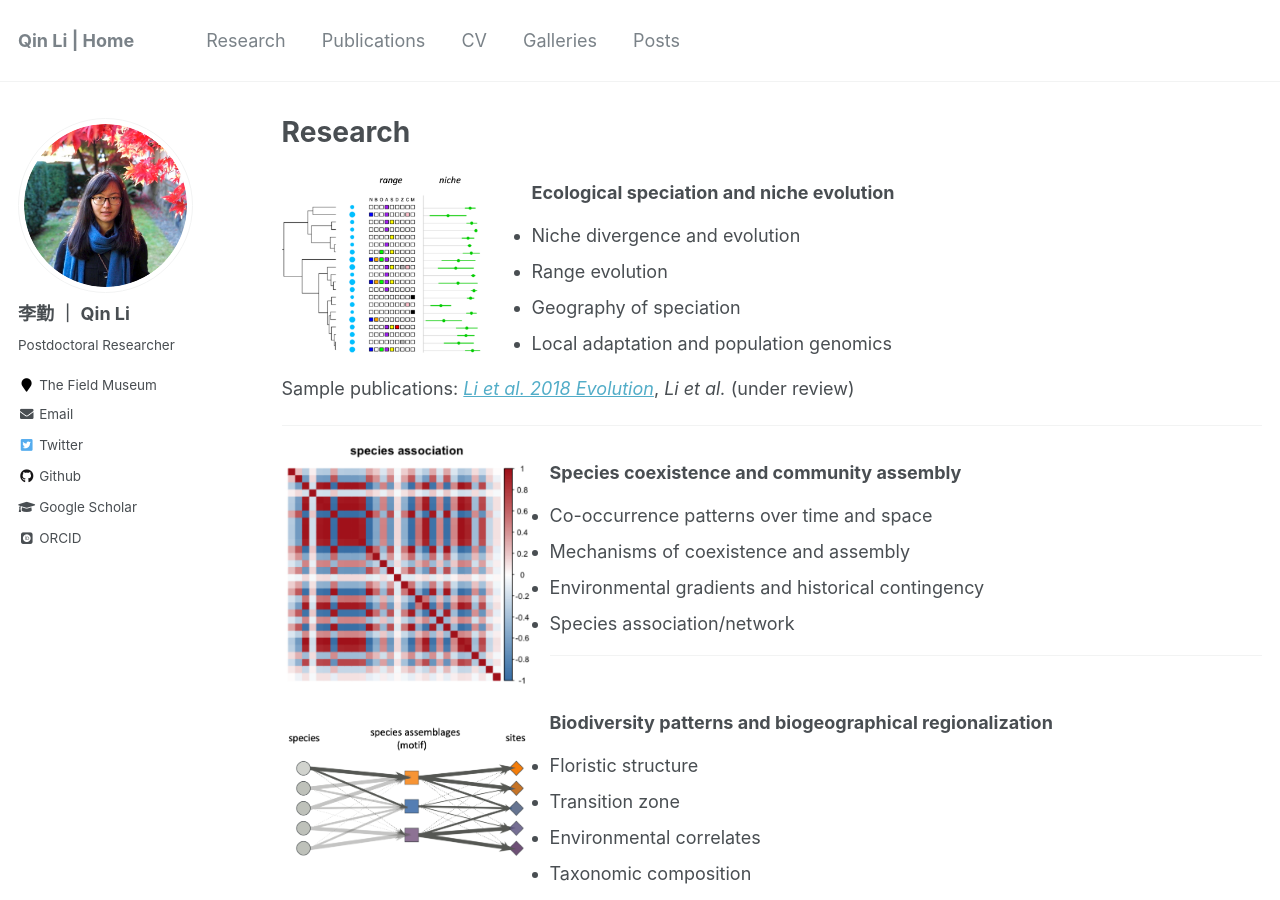
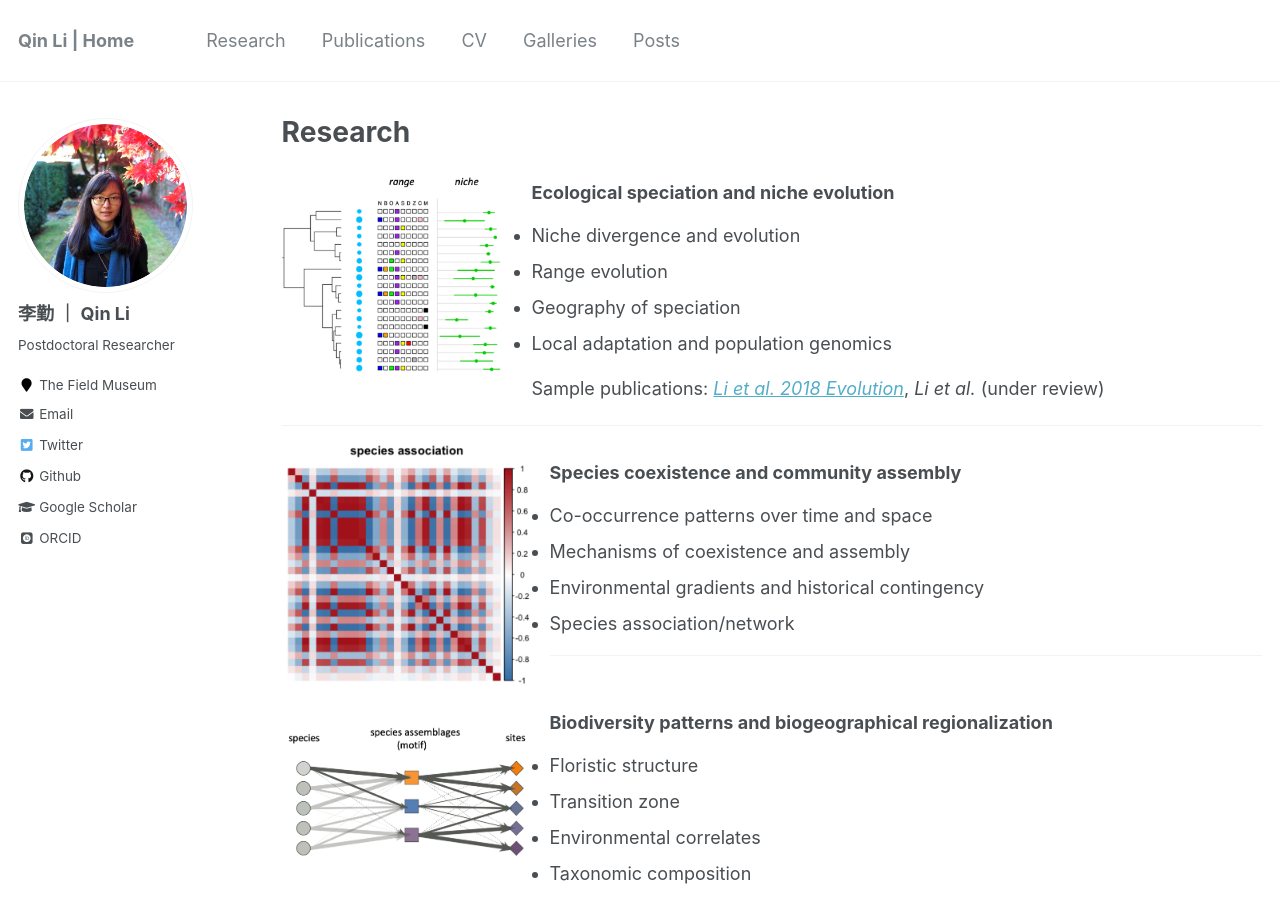
Before and after one commit to qli/qli.github.io, a Jekyll site: the page built from _pages/research.md, in a window 1280 px wide and 900 px high. Built offline with Jekyll 4.4.1, drawn with Linux system fonts in a browser that asks for light colours; some web fonts are replaced.

Commit message:
adjust photos

```diff
--- a/_pages/research.md
+++ b/_pages/research.md
@@ -18,7 +18,7 @@ does not work
 -->
 
 
-![](/images/fig_niche.png){: width="250px" style="float:left; padding-right:50px"}
+![](/images/fig_niche.png){: width="250px" style="float:left; padding-right:30px"}
 {:style="clear: left"}
 ### Ecological speciation and niche evolution
 
```
